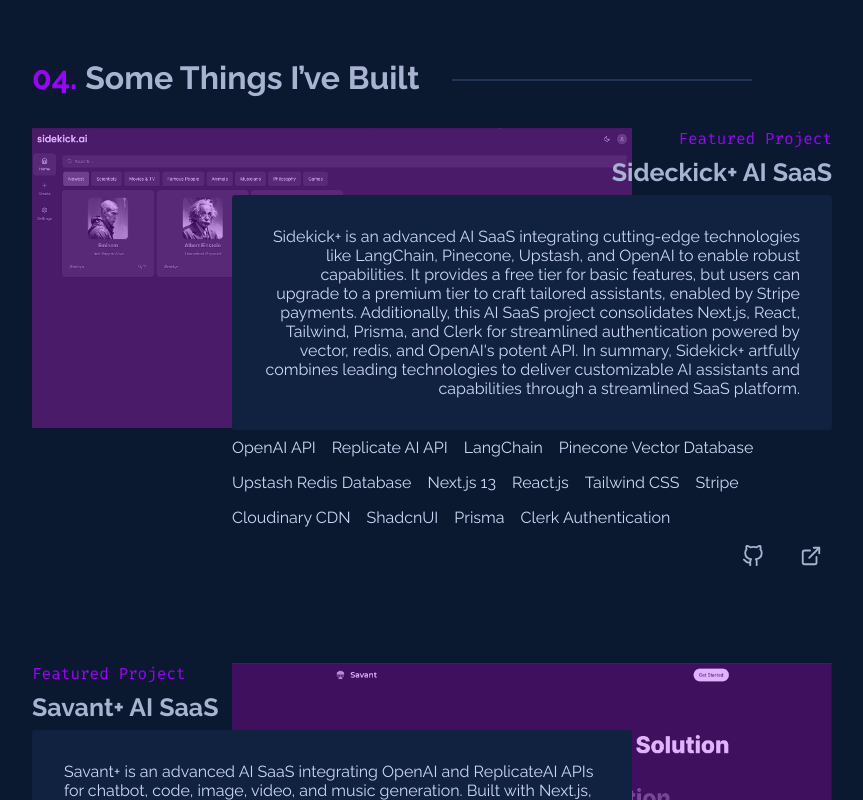
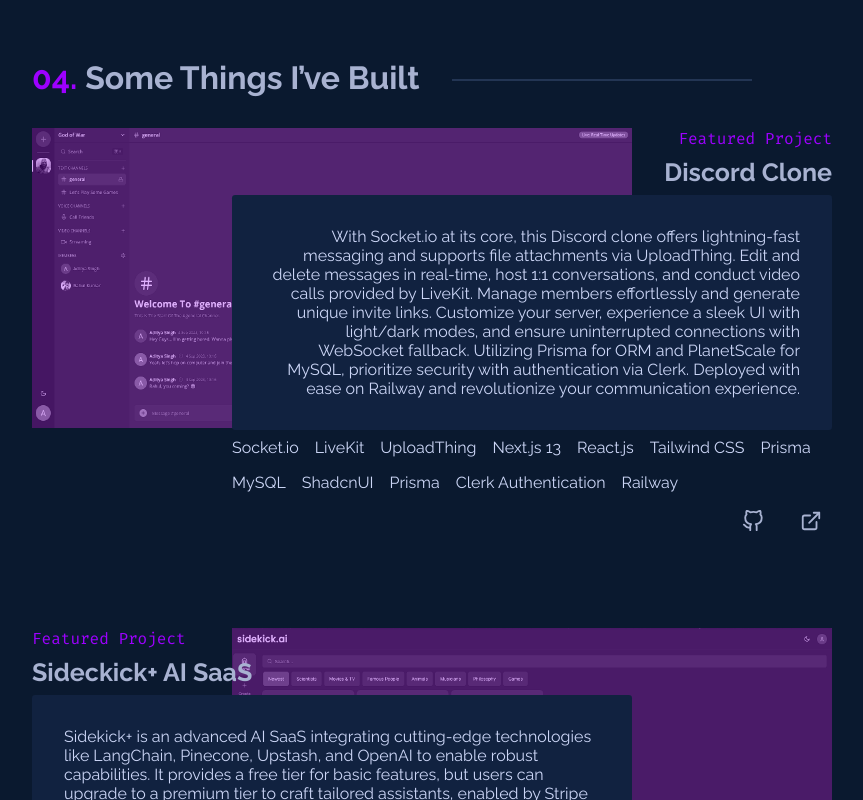
Before and after one commit to knightfury101/Portfolio_New, a Next.js app: page / in a window 1280 px wide. Shown: the part 3260-4060 px from the top of the page, without its empty margins (208-1071 px from the left). Built offline with nearby package versions, Linux system fonts and the light colour scheme; no server answers.

Commit message:
Update Projects.tsx

```diff
--- a/src/sections/Projects.tsx
+++ b/src/sections/Projects.tsx
@@ -6,6 +6,31 @@
 
 function Projects() {
   const projectsData = [
+    {
+      image: "/project11.png",
+      projectName: "Discord Clone",
+      projectLink: "https://discord-clone-production-e325.up.railway.app/",
+      projectDescription:
+        "With Socket.io at its core, this Discord clone offers lightning-fast messaging and supports file attachments via UploadThing. Edit and delete messages in real-time, host 1:1 conversations, and conduct video calls provided by LiveKit. Manage members effortlessly and generate unique invite links. Customize your server, experience a sleek UI with light/dark modes, and ensure uninterrupted connections with WebSocket fallback. Utilizing Prisma for ORM and PlanetScale for MySQL, prioritize security with authentication via Clerk. Deployed with ease on Railway and revolutionize your communication experience.",
+      projectTech: [
+        "Socket.io",
+        "LiveKit",
+        "UploadThing",
+        "Next.js 13",
+        "React.js",
+        "Tailwind CSS",
+        "Prisma",
+        "MySQL",
+        "ShadcnUI",
+        "Prisma",
+        "Clerk Authentication",
+        "Railway",
+      ],
+      projectExternalLinks: {
+        github: "https://github.com/knightfury101/discord-clone",
+        externalLink: "https://discord-clone-production-e325.up.railway.app/",
+      },
+    },
     {
       image: "/project10.png",
       projectName: "Sideckick+ AI SaaS",
```
